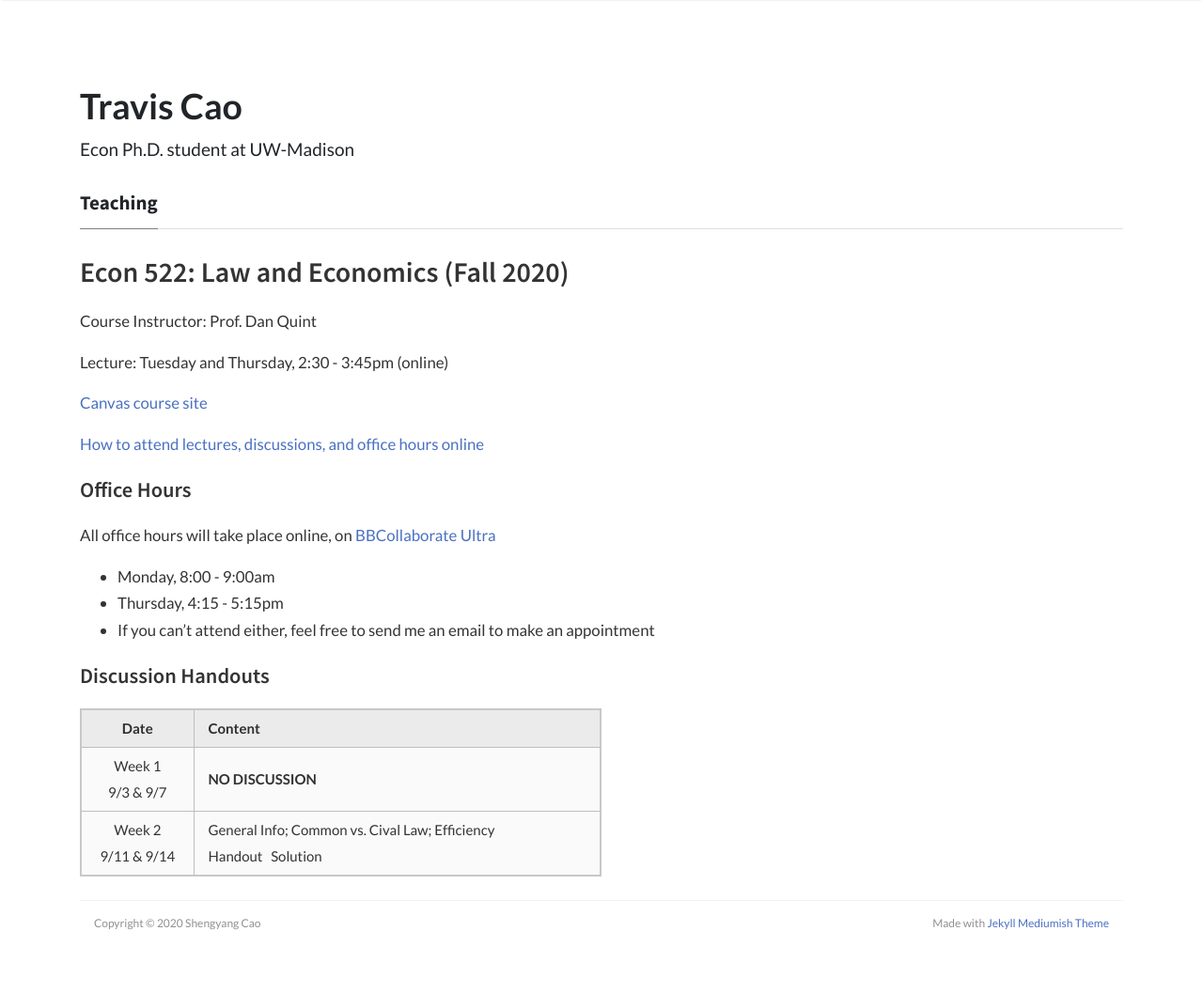
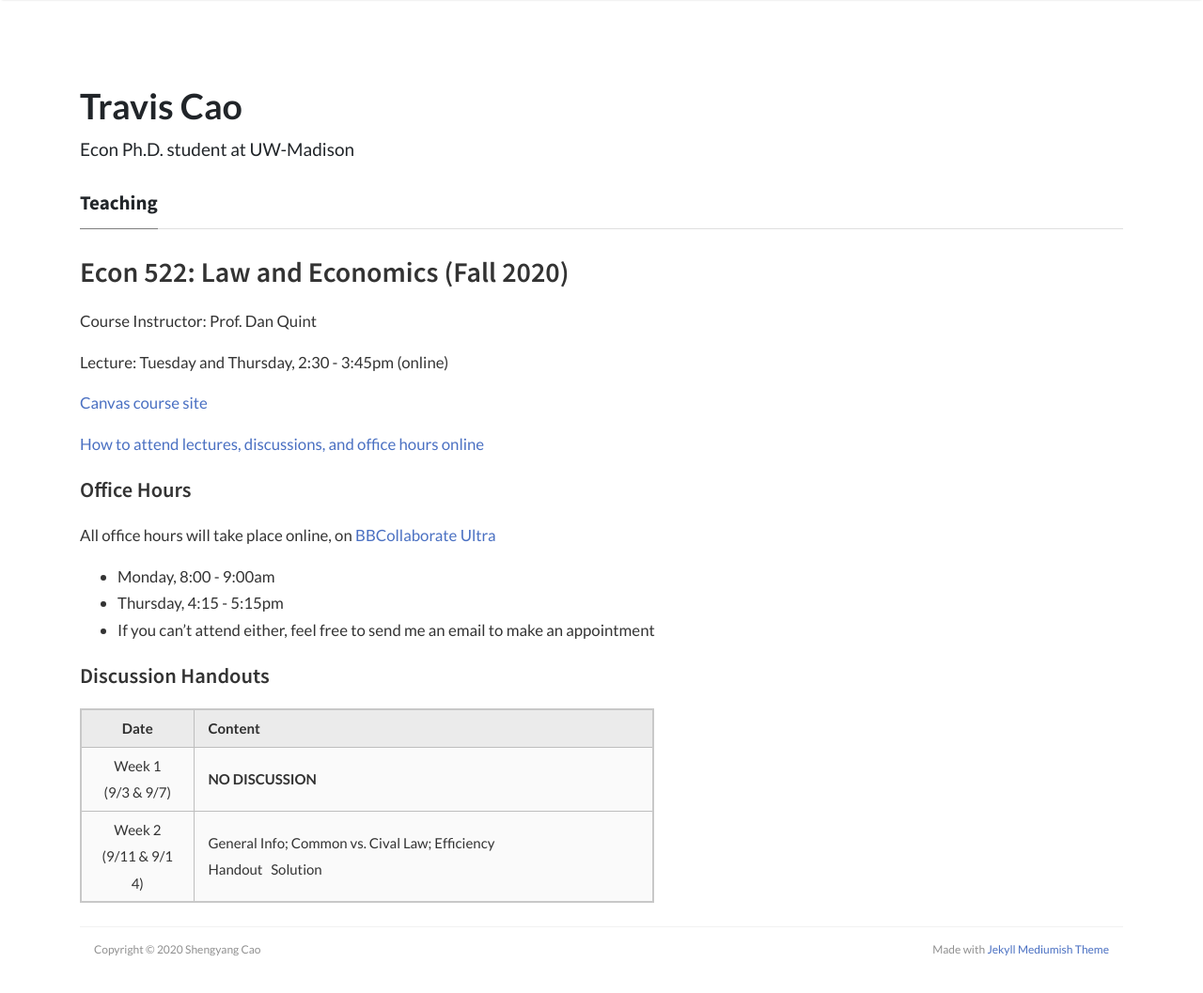
Before and after one commit to scaotravis/scaotravis.github.io, a Jekyll site: the page built from _posts/2020-08-04-teaching-fa-522.md, in a window 1280 px wide and 1060 px high. Shown: the top 1057 px of the window at 94% size. Built offline with Jekyll 4.4.1, drawn with Linux system fonts in a browser that asks for light colours; nearby versions of some CDN libraries; comment, search, counter and statistics services are not loaded.

Commit message:
update table css layout

```diff
--- a/_posts/2020-08-04-teaching-fa-522.md
+++ b/_posts/2020-08-04-teaching-fa-522.md
@@ -27,5 +27,5 @@ All office hours will take place online, on [BBCollaborate Ultra](https://canvas
 
 |     Date    |                     Content                     |
 |:-----------:|	:---------------------------------------------- |
-| Week 1 <br> 9/3 & 9/7 | **NO DISCUSSION** |
-| Week 2 <br> 9/11 & 9/14 | General Info; Common vs. Cival Law; Efficiency <br> Handout &nbsp; Solution |
+| Week 1 <br> (9/3 & 9/7) | **NO DISCUSSION** |
+| Week 2 <br> (9/11 & 9/14) | General Info; Common vs. Cival Law; Efficiency <br> Handout &nbsp; Solution |
--- a/assets/css/screen.css
+++ b/assets/css/screen.css
@@ -945,7 +945,7 @@ table {
   border-collapse: collapse;
   border: 2px solid rgb(200,200,200);
   font-size: 15px;
-  width: 50%;
+  width: 55%;
 }
 
 td, th {
```
Also changed, not shown: 4 other files.
